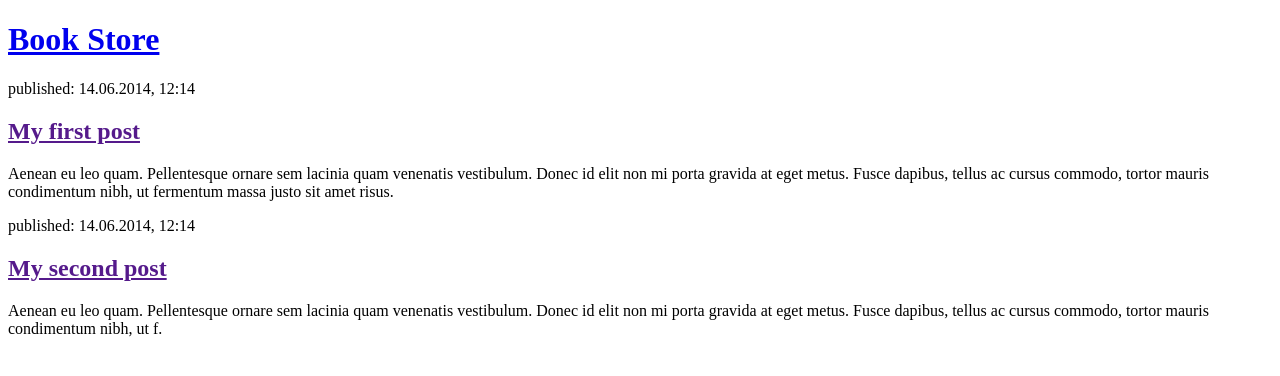
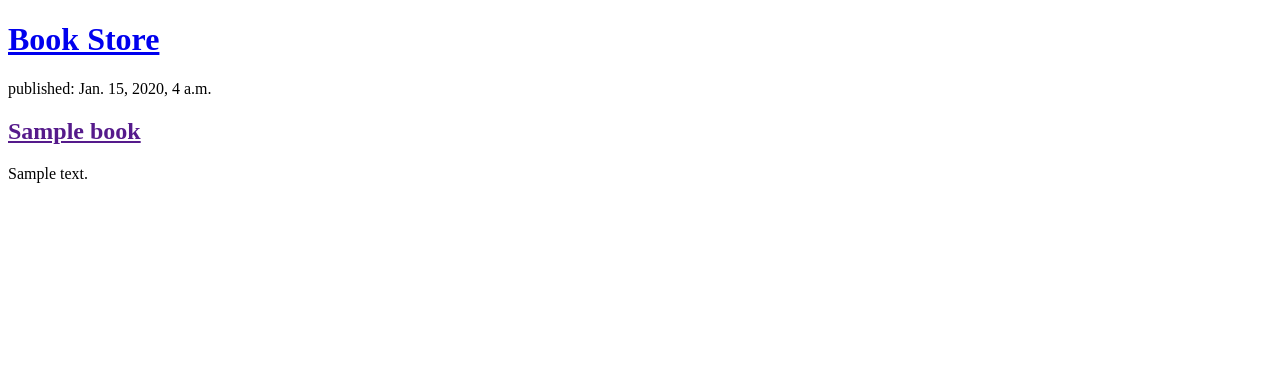
Before and after one commit to mayank-kumar-giri/library-management, a Django app: page / in a window 1280 px wide. Shown: the top 376 px of the page. Run offline with Django 4.2, Linux system fonts and the light colour scheme; tables that the repository leaves empty hold one stand-in row (values such as "Sample post").

Commit message:
Added initial files

```diff
--- a/library/templates/library/book_list.html
+++ b/library/templates/library/book_list.html
@@ -7,17 +7,12 @@
         <header>
             <h1><a href="/">Book Store</a></h1>
         </header>
-
-        <article>
-            <time>published: 14.06.2014, 12:14</time>
-            <h2><a href="">My first post</a></h2>
-            <p>Aenean eu leo quam. Pellentesque ornare sem lacinia quam venenatis vestibulum. Donec id elit non mi porta gravida at eget metus. Fusce dapibus, tellus ac cursus commodo, tortor mauris condimentum nibh, ut fermentum massa justo sit amet risus.</p>
-        </article>
-
-        <article>
-            <time>published: 14.06.2014, 12:14</time>
-            <h2><a href="">My second post</a></h2>
-            <p>Aenean eu leo quam. Pellentesque ornare sem lacinia quam venenatis vestibulum. Donec id elit non mi porta gravida at eget metus. Fusce dapibus, tellus ac cursus commodo, tortor mauris condimentum nibh, ut f.</p>
-        </article>
+        {% for book in books %}
+            <article>
+                <time>published: {{ book.published_date }}</time>
+                <h2><a href="">{{ book.title }}</a></h2>
+                <p>{{ book.text|linebreaksbr }}</p>
+            </article>
+        {% endfor %}
     </body>
 </html>
--- a/library/views.py
+++ b/library/views.py
@@ -1,5 +1,8 @@
 from django.shortcuts import render
+from django.utils import timezone
+from .models import Book
 
 # Create your views here.
 def book_list(request):
-	return render(request, 'library/book_list.html', {})
+	books = Book.objects.filter(published_date__lte=timezone.now()).order_by('published_date')
+	return render(request, 'library/book_list.html', {'books' : books})
```
Also changed, not shown: er_model/ER Diagram.jpg (renamed from ER Model/ER Diagram.jpg), library/migrations/0002_rename_post_book.py (added).
